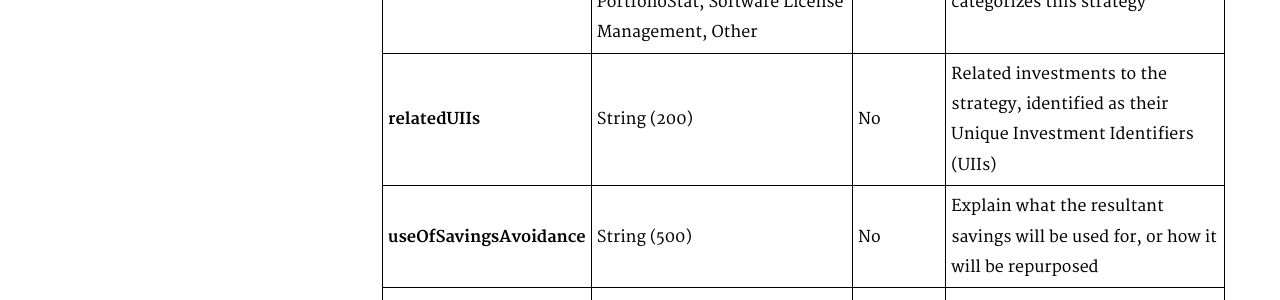
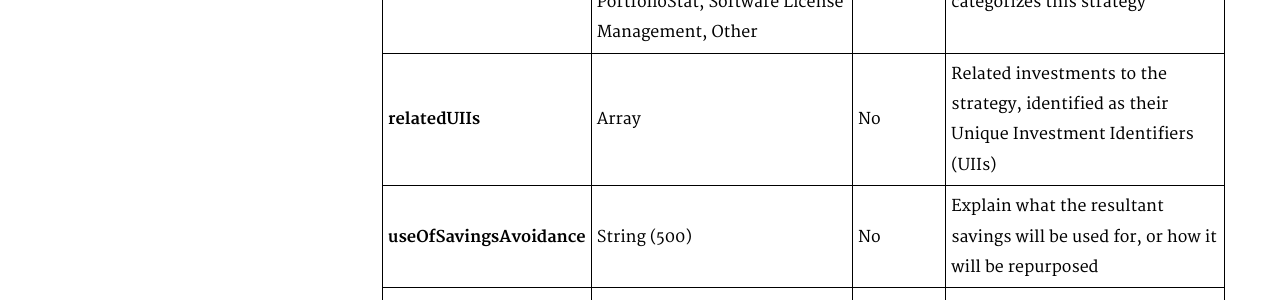
Before and after one commit to WhiteHouse/CIOmanagement, a Jekyll site: the page built from pages/schema.md, in a window 1280 px wide and 900 px high, scrolled down 17912 px. Shown: the part 151-451 px from the top of the window. Built offline with Jekyll 4.4.1, drawn with Linux system fonts in a browser that asks for light colours.

Commit message:
Updated schema.md to show relatedUIIs as an array rather than string

```diff
--- a/pages/schema.md
+++ b/pages/schema.md
@@ -404,7 +404,7 @@ Before the close of the IDC quarter, identifying the JSON dataset as “[Agency]
 **strategyTitle**                   | String (100)                                                              | Yes       | The title of the strategy
 **decisionDate**                    | Date (MM/DD/YYYY)                                                         | Yes       | The date the agency decided to use this strategy
 **ombInitiative**                   | Select: Data Center, Digital Services, Commodity IT, PortfolioStat, Software License Management, Other | Yes       | The primary OMB initiative that categorizes this strategy
-**relatedUIIs**                     | String (200)                                                              | No        | Related investments to the strategy, identified as their Unique Investment Identifiers (UIIs)
+**relatedUIIs**                     | Array                                                              | No        | Related investments to the strategy, identified as their Unique Investment Identifiers (UIIs)
 **useOfSavingsAvoidance**           | String (500)                                                              | No        | Explain what the resultant savings will be used for, or how it will be repurposed
 **amountType**                      | Select: Cost-savings, Cost-avoidance, Both                                | Yes       | Indicate whether the amounts given for each strategy are cost-savings, cost-avoidance, or both as defined in [OMB Circular A-131](https://www.whitehouse.gov/omb/circulars_a131).
 **fy2012**                          |                                                                           |           |
```
